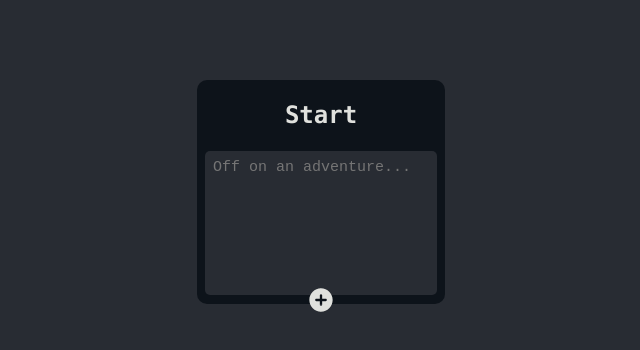
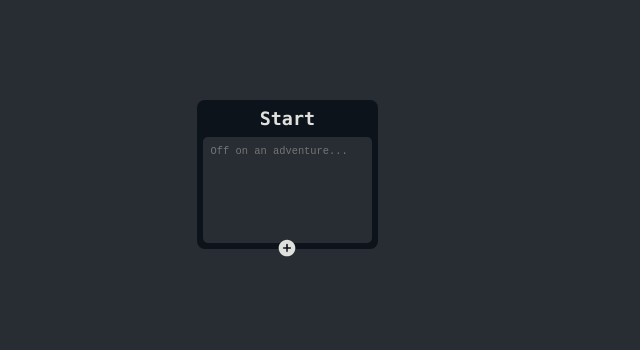
Before and after one commit to jacobcjohnston/TexBox, a React (Create React App) app: page / in a window 1280 px wide. Shown: the top 350 px of the page, without its empty margins (443-1083 px from the left). Built offline with nearby package versions, Linux system fonts and the light colour scheme.

Commit message:
Fixed Node size to be smaller, working on the pan feature

```diff
--- a/src/App.css
+++ b/src/App.css
@@ -20,10 +20,8 @@
 }
 
 .App-header {
-  background-color: var(--metal);
   min-height: 200vh;
   min-width: 100vh;
-  margin:10vmin;
 
 
   display: flex;
@@ -36,11 +34,18 @@
 }
 
 
+.Pan {
+  background: none;
+  width:100vw;
+  height:100vh;
+  position: fixed;
+}
+
 .Node {
   background-color: var(--superDark);
-  border-radius: 10px;
-  width:31vmin;
-  height:28vmin;
+  border-radius: 1vmin;
+  width:22.6vmin;
+  height:18.6vmin;
   position:absolute;
   cursor:default
 }
@@ -48,11 +53,11 @@
 
 
 .Action {
-  width:31vmin;
-  height:8vmin;
+  width:22.6vmin;
+  height:4.2vmin;
   background: none;
   border:none;
-  font-size:3vmin;
+  font-size:2.3vmin;
   text-align: center;
   color:var(--cream);
   font-family: source-code-pro, Menlo, Monaco, Consolas, 'Courier New',
@@ -64,19 +69,20 @@
 
 .Start {
   font-family: source-code-pro, Menlo, Monaco, Consolas, 'Courier New', monospace;
-  font-size:3vmin;
+  font-size:2.3vmin;
   font-weight: 600;
   line-height: 30%;
+  margin: -1.1vmin;
 }
 
 
 
 textarea {
   resize:none;
-  width:27vmin;
-  height:16vmin;
-  border-radius: 5px;
-  font-size: 15px;
+  width:19.2vmin;
+  height:11.3vmin;
+  border-radius: 0.6vmin;
+  font-size: 1.3vmin;
   padding:1vmin;
   background-color:var(--metal);
   color:var(--cream);
@@ -86,9 +92,9 @@ textarea {
 
 .Plus {
   position: relative;
-  top:-1.5vmin;
-  width:3.5vmin;
-  height:3.5vmin;
+  top:-1vmin;
+  width:2.5vmin;
+  height:2.5vmin;
 }
 
 
@@ -100,10 +106,10 @@ textarea {
 }
 
 .Horizontal {
-  height:0.75vmin;
+  height:0.4vmin;
 }
 .Vertical {
-  width:0.75vmin;
+  width:0.4vmin;
 }
 
 
--- a/src/App.js
+++ b/src/App.js
@@ -1,6 +1,6 @@
 import './App.css';
 
-import React from "react";
+import React, { useRef} from "react";
 
 import Root from './Root';
 import { MapProvider } from './MapContext';
@@ -8,21 +8,20 @@ import { MapProvider } from './MapContext';
 
 function App() {
 
-  /*const keyPress = useCallback(
-    () => {
-      setData(data.concat(["Hello?"]))
-    },
-    [setData, data]
-  );
 
-  useEffect(() => {
-    document.addEventListener("keyup", keyPress);
-    return () => document.removeEventListener("keyup", keyPress);
-  }, [keyPress])*/
+  //handle Panning
+  const click = useRef(false);
 
+  const detectClick = (e) => {
+    click.current = true
+  }
 
   return (
         <div className="App">
+          <div
+            onClick = {() => click.current = true}
+            className="Pan"
+          ></div>
 
           <header className="App-header">
             <MapProvider>
--- a/src/NodeComp.js
+++ b/src/NodeComp.js
@@ -20,14 +20,14 @@ function Line ({startPos, endPos}) {
       <div>
         <div className="Line Horizontal" style = {
           {
-            width:width+ getVMin()*0.0075,
+            width:width+ getVMin()*0.004,
             left:Math.min(startPos[0], endPos[0]),
             top:height/2 + startPos[1],
           }
         }></div>
         <div className="Line Vertical" style = {
           {
-            height:height/2 + getVMin() * 0.0075,
+            height:height/2 + getVMin() * 0.004,
             left:startPos[0],
             top:startPos[1],
           }
@@ -116,7 +116,7 @@ export default function Node({id, action, result="...", parentPos,
               <input className="Action" placeholder={action} onChange={storeAction}></input>
               <textarea placeholder={result} onChange={storeResult}></textarea>
               <img src={logo} className='Plus' alt="logo" onClick = {addChild}/>
-              <Line startPos={[parentPos[0] - pos[0] + (getVMin()*0.15), parentPos[1]-pos[1]+(getVMin()*0.28)]} endPos={[getVMin()*0.15, 10]}/>
+              <Line startPos={[parentPos[0] - pos[0] + (getVMin()*0.11), parentPos[1]-pos[1]+(getVMin()*0.186)+5]} endPos={[getVMin()*0.113, 10]}/>
             </div>
           </div>
         </Draggable>
--- a/src/Root.js
+++ b/src/Root.js
@@ -7,7 +7,7 @@ import logo from "./logo.svg";
 
 import Action from './Action';
 
-export default function Root({action="Start", result="Off on an adventure...", position=[0, 0]}) {
+export default function Root({action="Start", result="Off on an adventure...", position=[0, 100]}) {
     /*  --------------------- Hande Position -------------- */
     const [pos, setPos] = useState(position);
 
```
Also changed, not shown: src/logo.svg.
